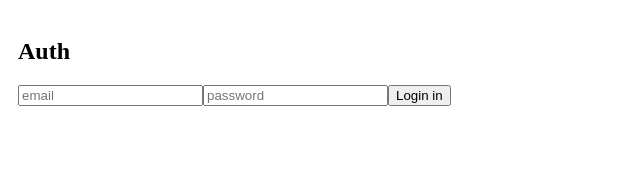
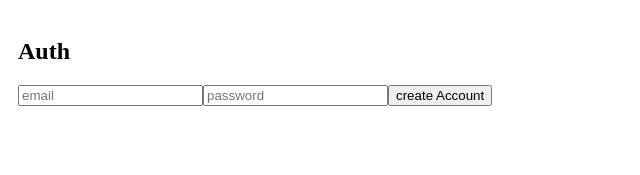
Before and after one commit to hazel305/react_fb_board, a React (Create React App) app: page / in a window 1280 px wide. Shown: the top 175 px of the page, without its empty margins (0-640 px from the left). Built offline with nearby package versions, Linux system fonts and the light colour scheme; no server answers.

Commit message:
[FEAT]useEffect & error Message & 중복체크 구현

```diff
--- a/src/components/App.js
+++ b/src/components/App.js
@@ -1,23 +1,32 @@
-import React, { useState } from "react";
+import React, { useState, useEffect } from "react";
 import "./App.css";
 import AppRouter from "./Router";
 import { authService } from "../firebase";
 import { getAuth, onAuthStateChanged } from "firebase/auth";
 
 function App() {
-  const auth = getAuth();
   const [isLoggedIn, setIsLoggedIn] = useState(authService.currentUser);
+  const [init, setInit] = useState(false);
 
-  onAuthStateChanged(auth, (user) => {
-    if (user) {
-      setIsLoggedIn(true);
-      // ...
-    } else {
-      // User is signed out
-      setIsLoggedIn(false);
+  useEffect(() => {
+    const auth = getAuth();
+    if (init === false) {
+      onAuthStateChanged(auth, (user) => {
+        if (user) {
+          // 사용자 로그인
+          setIsLoggedIn(true);
+          console.log(user);
+        } else {
+          // 사용자 로그아웃
+          setIsLoggedIn(false);
+        }
+        setInit(true);
+      });
     }
-  });
-  return <AppRouter isLoggedIn={isLoggedIn} />;
+  }, [init]);
+  return (
+    <>{init ? <AppRouter isLoggedIn={isLoggedIn} /> : "회원정보 확인중..."}</>
+  );
 }
 
 export default App;
--- a/src/routes/Auth.js
+++ b/src/routes/Auth.js
@@ -9,7 +9,8 @@ import {
 export default function Auth() {
   const [email, setEmail] = useState("");
   const [password, setPassword] = useState("");
-  const [newAccount, setNewAccount] = useState(false);
+  const [newAccount, setNewAccount] = useState(true);
+  const [error, setError] = useState("");
 
   const auth = getAuth();
 
@@ -29,6 +30,7 @@ export default function Auth() {
           const errorCode = error.code;
           const errorMessage = error.message;
           console.log(errorCode, errorMessage);
+          setError(errorMessage);
           // ..
         });
     } else {
@@ -44,6 +46,7 @@ export default function Auth() {
           const errorCode = error.code;
           const errorMessage = error.message;
           console.log(errorCode, errorMessage);
+          setError(errorMessage);
         });
     }
     setEmail(email);
@@ -79,6 +82,7 @@ export default function Auth() {
         ></input>
         <button>{newAccount ? "create Account" : "Login in"}</button>
       </form>
+      {error}
     </div>
   );
 }
```
